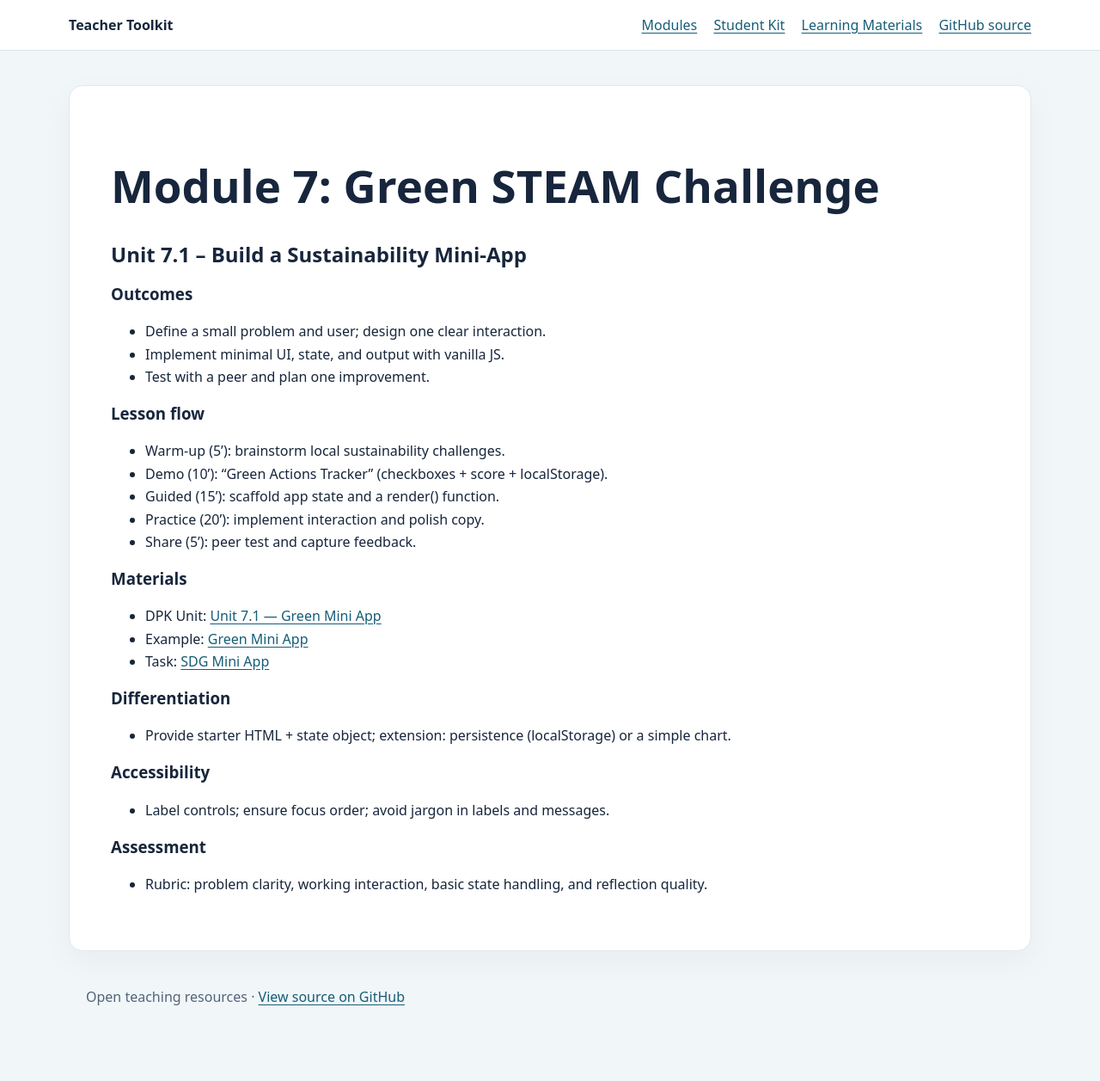
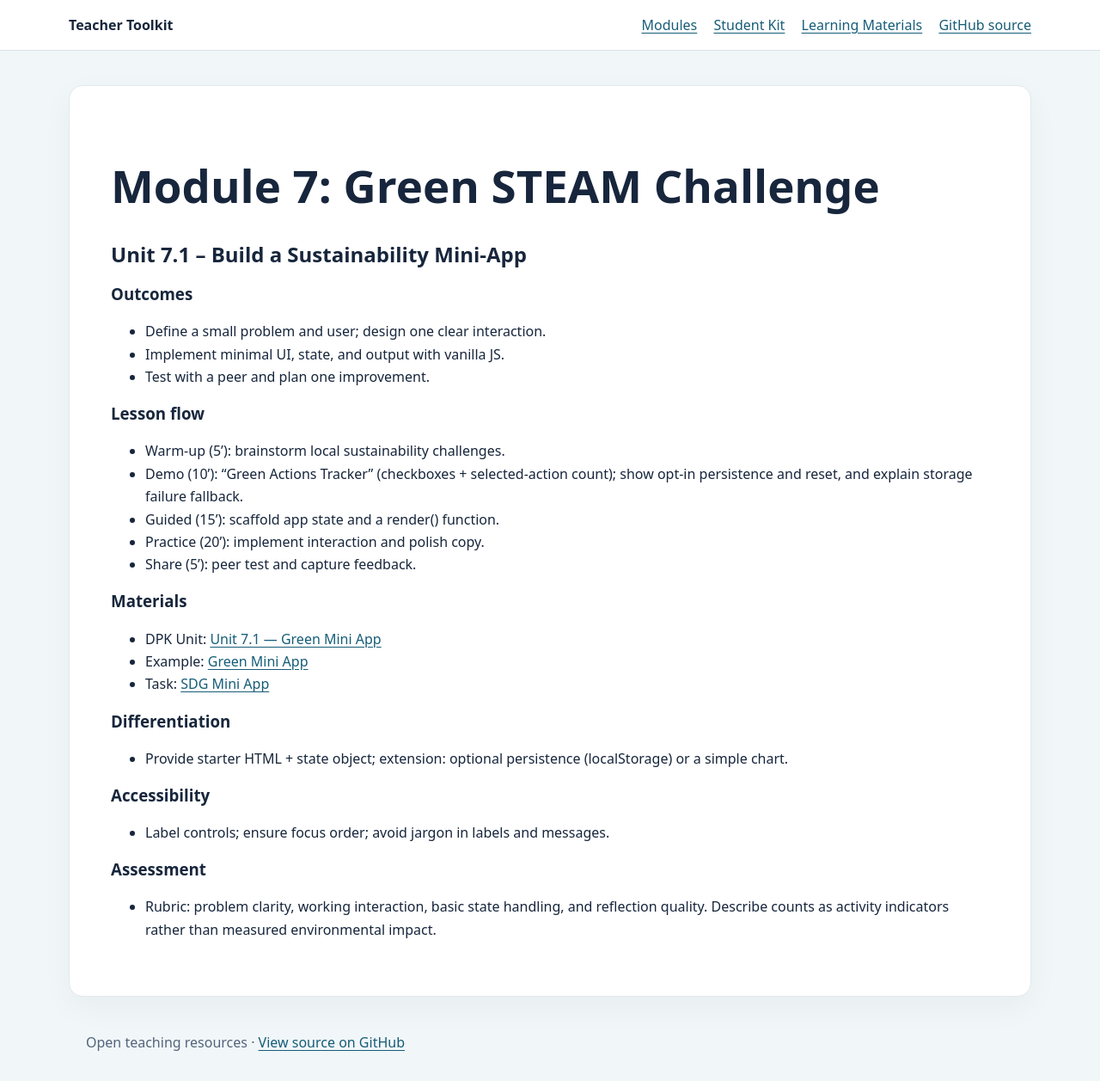
Before and after one commit to STEAM-C3T/teacher-toolkit, a Jekyll site: the page built from modules/07-green-steam-challenge/unit-7.1-lesson-plan.md, in a window 1280 px wide. Shown: the whole page at 86% size. Built offline with Jekyll 4.4.1, drawn with Linux system fonts in a browser that asks for light colours; our own code applies the rules of GitHub Pages for plain Markdown files; before the commit the page ends 1205 px from its top, so only the background shows below that.

Commit message:
Update Green Actions lesson guidance

```diff
--- a/modules/07-green-steam-challenge/unit-7.1-lesson-plan.md
+++ b/modules/07-green-steam-challenge/unit-7.1-lesson-plan.md
@@ -11,7 +11,7 @@
 ### Lesson flow
 
 - Warm‑up (5’): brainstorm local sustainability challenges.
-- Demo (10’): “Green Actions Tracker” (checkboxes + score + localStorage).
+- Demo (10’): “Green Actions Tracker” (checkboxes + selected-action count); show opt-in persistence and reset, and explain storage failure fallback.
 - Guided (15’): scaffold app state and a render() function.
 - Practice (20’): implement interaction and polish copy.
 - Share (5’): peer test and capture feedback.
@@ -24,7 +24,7 @@
 
 ### Differentiation
 
-- Provide starter HTML + state object; extension: persistence (localStorage) or a simple chart.
+- Provide starter HTML + state object; extension: optional persistence (localStorage) or a simple chart.
 
 ### Accessibility
 
@@ -32,4 +32,4 @@
 
 ### Assessment
 
-- Rubric: problem clarity, working interaction, basic state handling, and reflection quality.
+- Rubric: problem clarity, working interaction, basic state handling, and reflection quality. Describe counts as activity indicators rather than measured environmental impact.
```
